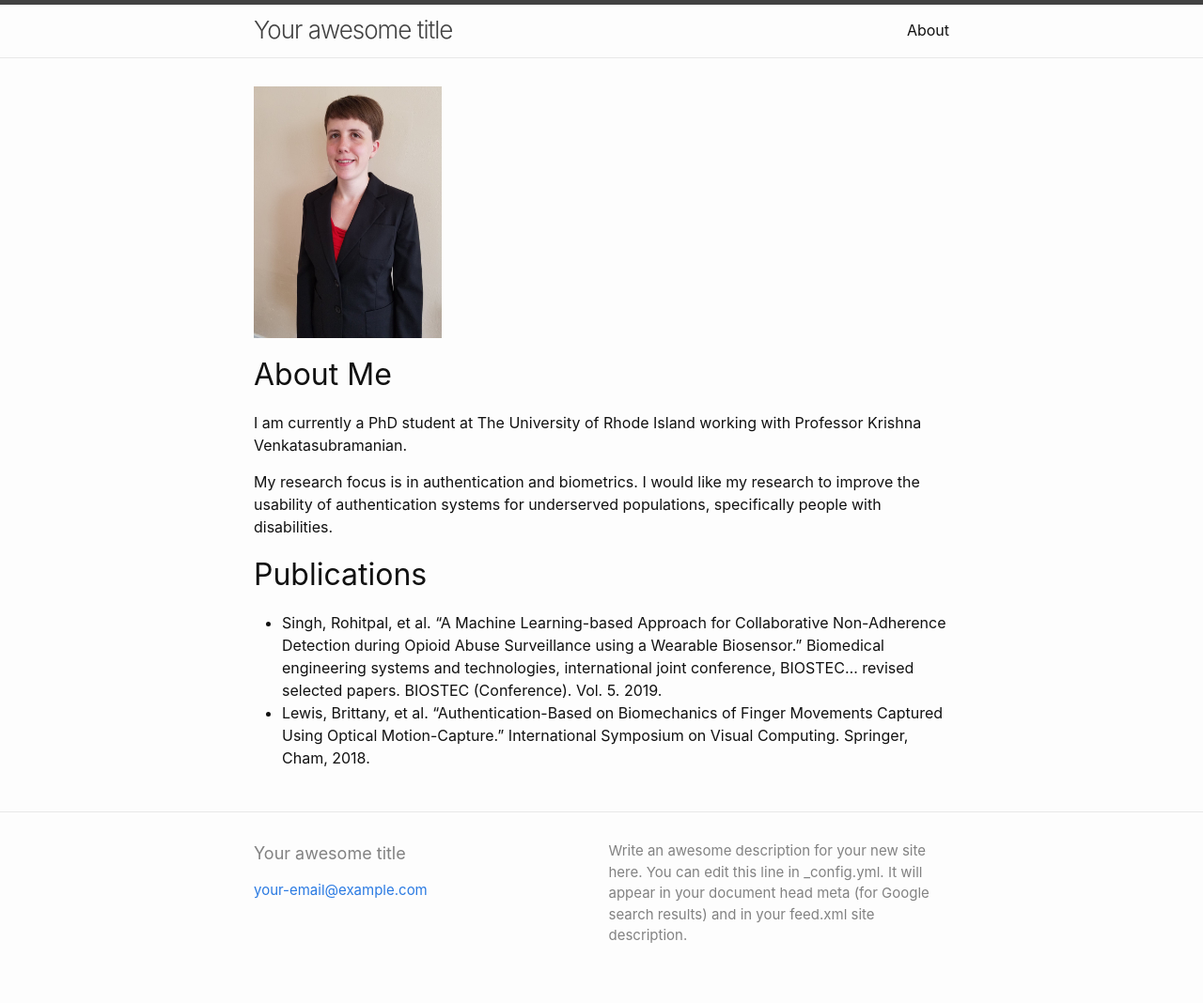
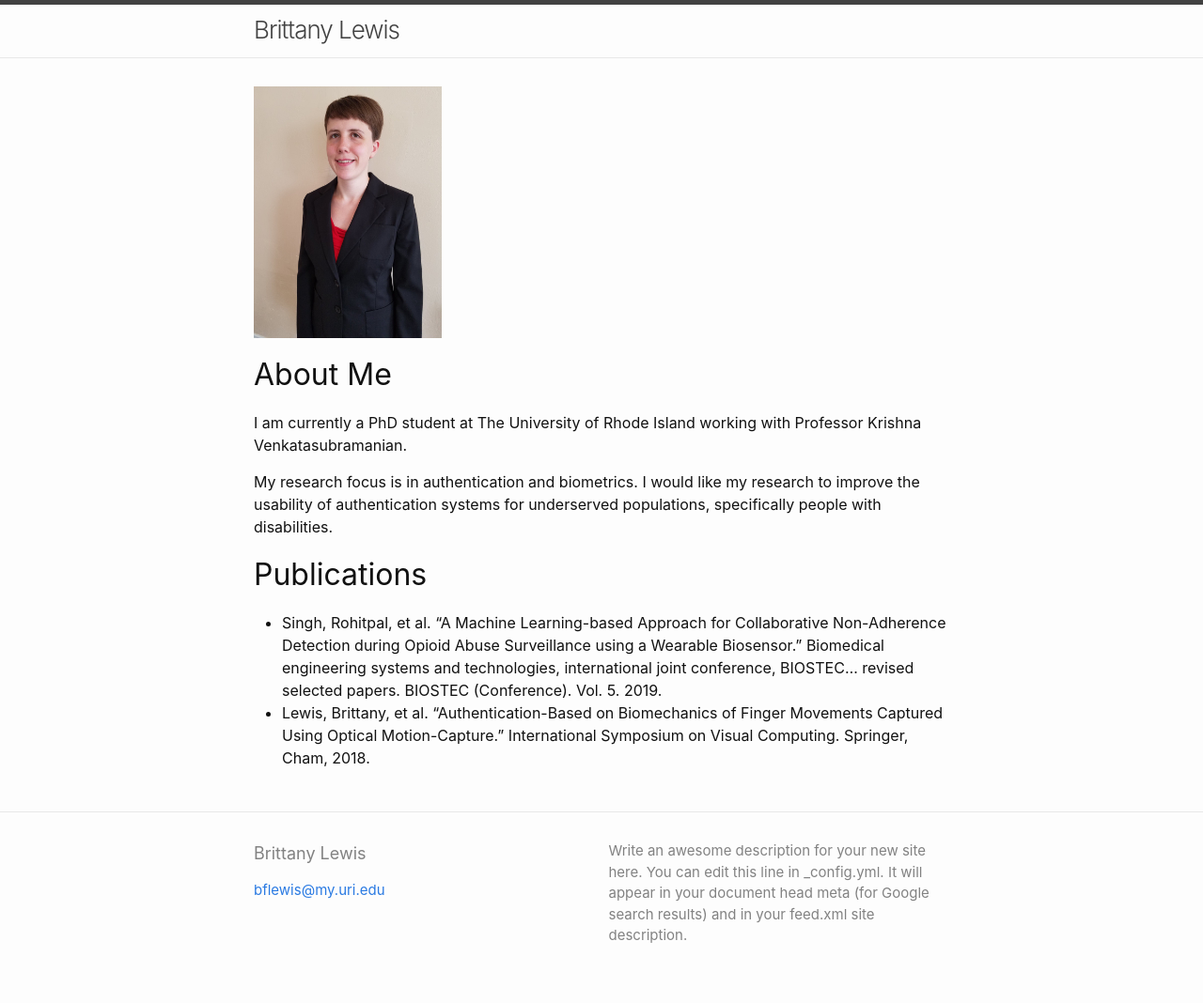
Before and after one commit to bgradel/website, a Jekyll site: the page built from index.md, in a window 1280 px wide. Shown: the whole page at 94% size. Built offline with Jekyll 4.4.1, drawn with Linux system fonts in a browser that asks for light colours.

Commit message:
minor changes to fix title

```diff
--- a/_config.yml
+++ b/_config.yml
@@ -13,16 +13,16 @@
 # you will see them accessed via {{ site.title }}, {{ site.email }}, and so on.
 # You can create any custom variable you would like, and they will be accessible
 # in the templates via {{ site.myvariable }}.
-title: Your awesome title
-email: your-email@example.com
+title: Brittany Lewis
+email: bflewis@my.uri.edu
 description: >- # this means to ignore newlines until "baseurl:"
   Write an awesome description for your new site here. You can edit this
   line in _config.yml. It will appear in your document head meta (for
   Google search results) and in your feed.xml site description.
 baseurl: /website # the subpath of your site, e.g. /blog
 url: "" # the base hostname & protocol for your site, e.g. http://example.com
-twitter_username: jekyllrb
-github_username:  jekyll
+#twitter_username: jekyllrb
+#github_username:  jekyll
 
 # Build settings
 markdown: kramdown
```
Also changed, not shown: about.md (deleted, +0 -18 lines).
